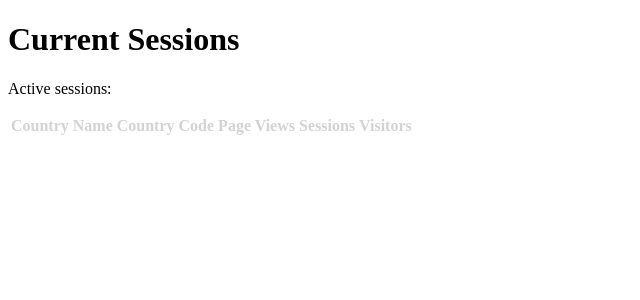
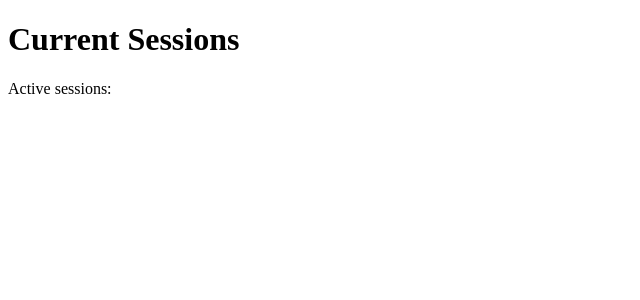
Before and after one commit to Zackaryia/Flask-Analytics, a Flask app: page /analytics/dashboard/live in a window 1280 px wide. Shown: the top 300 px of the page, without its empty margins (0-640 px from the left). Run offline with Flask 2, Linux system fonts and the light colour scheme; data that the repository does not hold is empty; parts of the project's set-up code (start-up, migrations or seed data) failed here and were passed over.

Commit message:
fixing some minor bugs

```diff
--- a/blueprints/analytics/__init__.py
+++ b/blueprints/analytics/__init__.py
@@ -1 +1 @@
-from blueprints.analytics.view import analytics, include, include_js_analytics, exclude, exclude_js_analytics
+from blueprints.analytics.view import analytics, include, exclude
--- a/blueprints/analytics/templates/analytics.html
+++ b/blueprints/analytics/templates/analytics.html
@@ -10,6 +10,7 @@
 </head>
 <body>
     <h1><a href="{{url_for('analytics.dashboard_geo')}}">GEO</a></h1>
+    <h1><a href="{{url_for('analytics.dashboard_live')}}">LIVE</a></h1>
 
     <div style="position: relative; width: 30%;">
         <canvas id="hours"></canvas>
--- a/blueprints/analytics/templates/analytics_live.html
+++ b/blueprints/analytics/templates/analytics_live.html
@@ -29,22 +29,7 @@
     });
 
     </script>
-    <div class="container" id="paths">
-        <table style="color: rgb(211, 211, 211);" class="table-dark table-bordered table">
-            <thead>
-                <tr>
-                    <th>Country Name</th>
-                    <th>Country Code</th>
-                    <th>Page Views</th>
-                    <th>Sessions</th>
-                    <th>Visitors</th>
-                    <!--<th>Page Views</th>-->
-                </tr>
-            </thead>
-            <tbody>
-            </tbody>
-        </table>
-    </div>
+
 
 </body>
 </html>
```
Also changed, not shown: blueprints/analytics/analytics_parse.py (+5 -2 lines), requirements.txt (+25 -0 lines).
